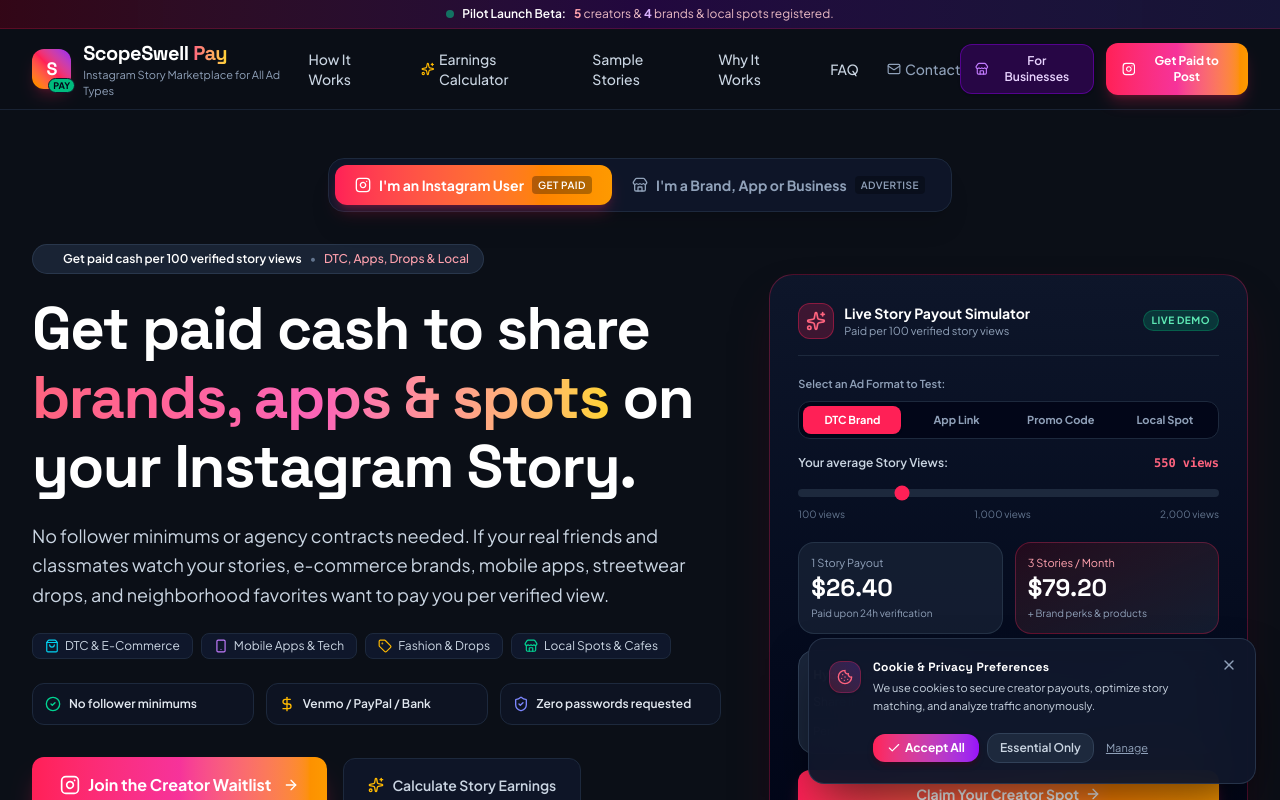
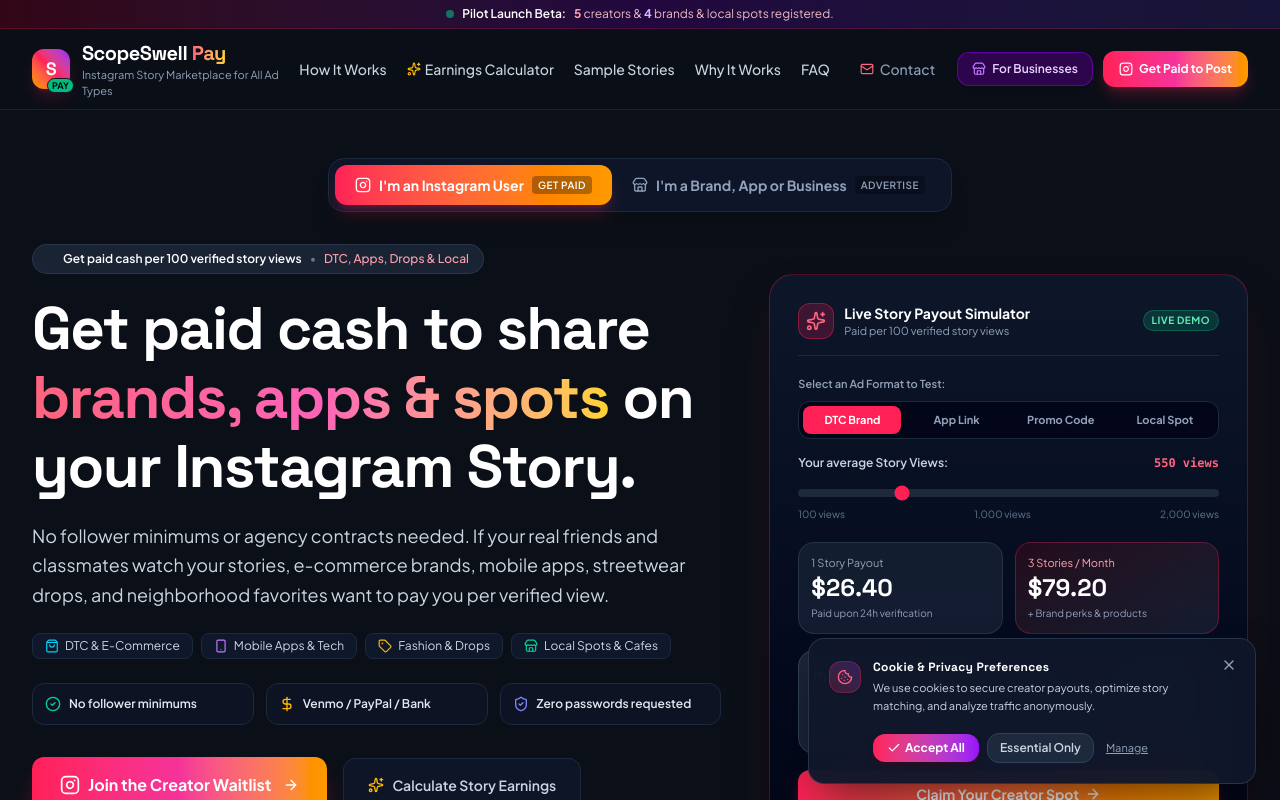
Before and after one commit to lupomarksoftware-alt/ScopeSwell-pay-, a React (Vite) app: page / in a window 1280 px wide. Shown: the top 800 px of the page. Built offline with nearby package versions, Linux system fonts and the light colour scheme.

Commit message:
style: update header navigation layout
Refine desktop navigation spacing and layout to improve responsiveness on larger screens and ensure consistent link alignment.

```diff
--- a/src/components/Header.tsx
+++ b/src/components/Header.tsx
@@ -50,38 +50,66 @@
           </a>
 
           {/* Desktop Nav Links */}
-          <nav className="hidden lg:flex items-center gap-7 text-sm font-medium text-slate-300">
-            <a href="#how-it-works" className="hover:text-white transition-colors">
+          <nav className="hidden xl:flex items-center gap-5 2xl:gap-6 text-sm font-medium text-slate-300 shrink-0">
+            <a href="#how-it-works" className="hover:text-white transition-colors whitespace-nowrap">
               How It Works
             </a>
-            <a href="#calculator" className="hover:text-white transition-colors flex items-center gap-1">
+            <a href="#calculator" className="hover:text-white transition-colors flex items-center gap-1 whitespace-nowrap">
               <Sparkles className="w-3.5 h-3.5 text-amber-400" />
-              Earnings Calculator
+              <span>Earnings Calculator</span>
             </a>
-            <a href="#campaigns" className="hover:text-white transition-colors">
+            <a href="#campaigns" className="hover:text-white transition-colors whitespace-nowrap">
               Sample Stories
             </a>
-            <a href="#comparison" className="hover:text-white transition-colors">
+            <a href="#comparison" className="hover:text-white transition-colors whitespace-nowrap">
               Why It Works
             </a>
-            <a href="#faqs" className="hover:text-white transition-colors">
+            <a href="#faqs" className="hover:text-white transition-colors whitespace-nowrap">
               FAQ
             </a>
             <a
               href={`mailto:${MAIN_EMAIL}`}
-              className="text-slate-400 hover:text-rose-300 transition-colors flex items-center gap-1"
-              title={`Direct intake desk: ${MAIN_EMAIL}`}
+              className="px-2.5 py-1 rounded-lg text-slate-400 hover:text-rose-300 hover:bg-slate-800/60 transition-all flex items-center gap-1.5 whitespace-nowrap"
+              title={`Direct email desk: ${MAIN_EMAIL}`}
             >
-              <Mail className="w-3.5 h-3.5" />
+              <Mail className="w-3.5 h-3.5 text-rose-400" />
+              <span>Contact</span>
+            </a>
+          </nav>
+
+          {/* Compact Nav for medium desktop (lg screens) */}
+          <nav className="hidden lg:flex xl:hidden items-center gap-3.5 text-xs font-medium text-slate-300 shrink-0">
+            <a href="#how-it-works" className="hover:text-white transition-colors whitespace-nowrap">
+              How It Works
+            </a>
+            <a href="#calculator" className="hover:text-white transition-colors flex items-center gap-1 whitespace-nowrap">
+              <Sparkles className="w-3 h-3 text-amber-400" />
+              <span>Calculator</span>
+            </a>
+            <a href="#campaigns" className="hover:text-white transition-colors whitespace-nowrap">
+              Stories
+            </a>
+            <a href="#comparison" className="hover:text-white transition-colors whitespace-nowrap">
+              Why Us
+            </a>
+            <a href="#faqs" className="hover:text-white transition-colors whitespace-nowrap">
+              FAQ
+            </a>
+            <a
+              href={`mailto:${MAIN_EMAIL}`}
+              className="px-2 py-1 rounded-lg text-slate-400 hover:text-rose-300 hover:bg-slate-800/60 transition-all flex items-center gap-1 whitespace-nowrap"
+              title={`Direct email desk: ${MAIN_EMAIL}`}
+            >
+              <Mail className="w-3 h-3 text-rose-400" />
               <span>Contact</span>
             </a>
           </nav>
 
           {/* Action CTAs */}
-          <div className="hidden sm:flex items-center gap-3">
+          <div className="hidden sm:flex items-center gap-2.5 shrink-0 ml-3">
             <button
               onClick={onOpenBusinessModal}
-              className="px-3.5 py-2 rounded-xl text-xs font-semibold text-purple-200 hover:text-white bg-purple-950/60 hover:bg-purple-900/80 border border-purple-700/50 transition-all flex items-center gap-1.5 cursor-pointer shadow-sm"
+              className="px-3.5 py-2 rounded-xl text-xs font-semibold text-purple-200 hover:text-white bg-purple-950/70 hover:bg-purple-900/90 border border-purple-700/60 transition-all flex items-center gap-1.5 cursor-pointer shadow-sm whitespace-nowrap shrink-0"
             >
               <Store className="w-3.5 h-3.5 text-purple-400" />
               <span>For Businesses</span>
@@ -89,7 +117,7 @@
 
             <button
               onClick={onOpenCreatorModal}
-              className="px-4 py-2.5 rounded-xl text-xs font-bold text-white bg-gradient-to-r from-rose-500 via-pink-500 to-amber-500 hover:from-rose-400 hover:to-amber-400 transition-all flex items-center gap-1.5 shadow-lg shadow-rose-500/25 hover:shadow-rose-500/40 cursor-pointer transform hover:-translate-y-0.5 active:translate-y-0"
+              className="px-4 py-2.5 rounded-xl text-xs font-bold text-white bg-gradient-to-r from-rose-500 via-pink-500 to-amber-500 hover:from-rose-400 hover:to-amber-400 transition-all flex items-center gap-1.5 shadow-lg shadow-rose-500/25 hover:shadow-rose-500/40 cursor-pointer transform hover:-translate-y-0.5 active:translate-y-0 whitespace-nowrap shrink-0"
             >
               <Instagram className="w-3.5 h-3.5" />
               <span>Get Paid to Post</span>
```
